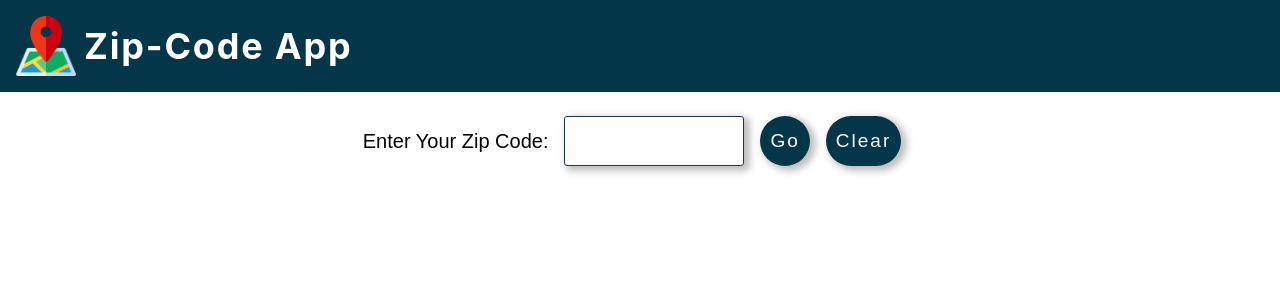
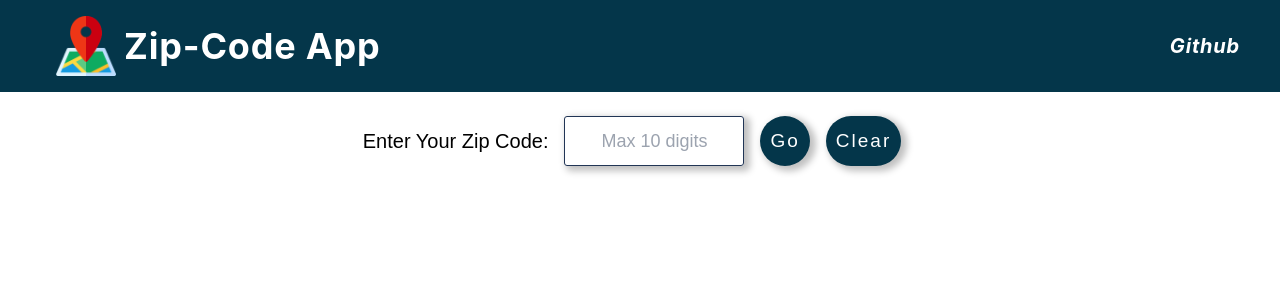
Before and after one commit to Aakash-mishra2/zip-code-information-app, a React (Create React App) app: page / in a window 1280 px wide. Shown: the top 300 px of the page. Built offline with nearby package versions, Linux system fonts and the light colour scheme.

Commit message:
redirect and ReadME

```diff
--- a/src/dashboard/homePage.js
+++ b/src/dashboard/homePage.js
@@ -38,10 +38,11 @@ const HomePage = () => {
             <h2 className="text-xl font-pop font-medium"> Enter Your Zip Code: </h2>
             <Input
                 type="text"
+                autoComplete="off"
                 name="zipCode"
+                value={zipCode}
+                placeholder="Max 10 digits"
                 onChange={(event) => setZipCode(event.target.value)}
-                value={zipCode}
-                autoComplete="off"
             />
             <Button
                 className="hover:bg-[#04364A]/80 hover:scale-110 transform duration-500 font-pop "
--- a/src/dashboard/mainHeader.js
+++ b/src/dashboard/mainHeader.js
@@ -4,12 +4,17 @@ import Icon from '../assets/icon.png';
 const MainHeader = () => {
 
     return (
-        <div>
+        <div className="text-white bg-[#04364A] w-full max-h-fit items-center tracking-wider font-bold flex justify-between pl-10 pr-10">
             <Link to='/'>
-                <h1 className="text-white bg-[#04364A] w-full max-h-fit items-center tracking-wider font-bold text-4xl flex flex-row gap-2 m-0 items-left p-4">
+                <h1 className="text-4xl flex flex-row gap-2 m-0 items-center p-4 hover:scale-105 transform duration-500">
                     <img style={{ width: 60, height: 60 }} src={Icon} alt="App icon" />
                     Zip-Code App
                 </h1>
+            </Link>
+            <Link to='https://github.com/Aakash-mishra2/zip-code-information-app' target="__blank">
+                <h1
+                className="text-xl cursor-pointer hover:scale-110 transform duration-500"
+                ><em>Github</em></h1>
             </Link>
         </div>
     )
```
Also changed, not shown: 2 other files (tests, documents, lock files or other folders).
